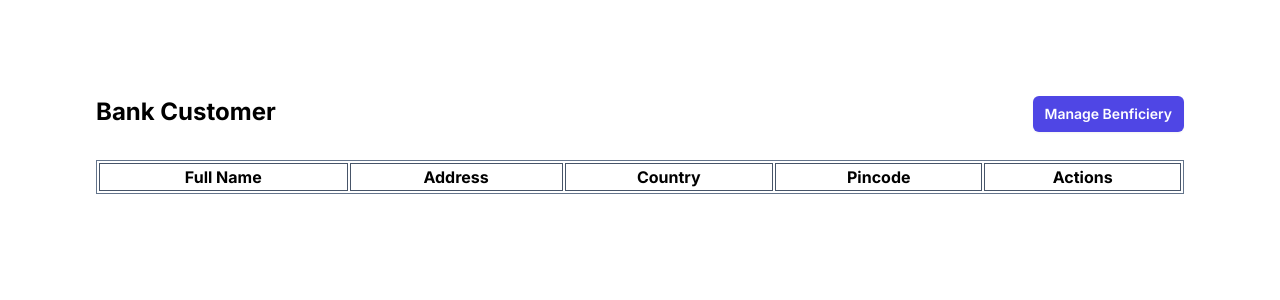
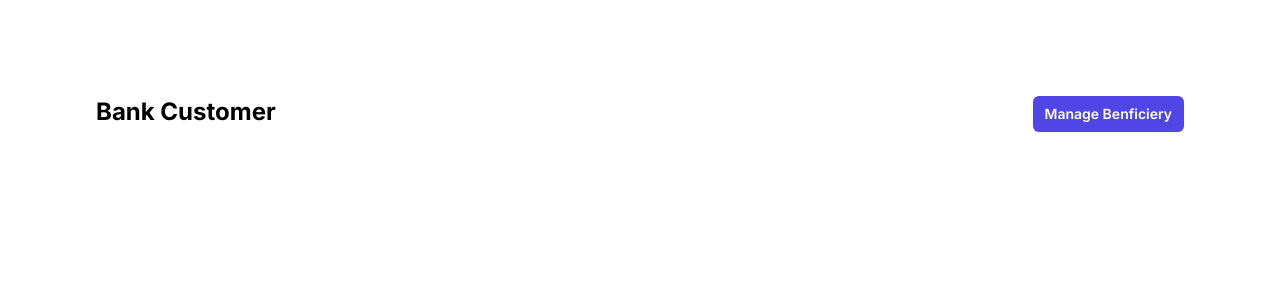
Before and after one commit to Rajkumarbitling/react-redux-form, a Next.js app: page / in a window 1280 px wide. Shown: the top 300 px of the page. Built offline with nearby package versions, Linux system fonts and the light colour scheme.

Commit message:
initial commit

```diff
--- a/app/page.js
+++ b/app/page.js
@@ -5,6 +5,7 @@ import { useRouter } from "next/navigation";
 import { deleteUser } from "@/lib/features/formSlice";
 import { confirmAlert } from "react-confirm-alert";
 import 'react-confirm-alert/src/react-confirm-alert.css';
+import Table from "@/components/Table";
 
 export default function Home() {
   const tableData = useSelector(state => state.form.value)
@@ -37,33 +38,11 @@ export default function Home() {
   }
   return (
     <>
-    <div>
-    <span className="text-2xl font-bold">Bank Customer</span>
-      <Link href="/form" className=" float-right rounded-md bg-indigo-600 px-3 py-2 text-sm font-semibold text-white shadow-sm hover:bg-indigo-500 focus-visible:outline focus-visible:outline-2 focus-visible:outline-offset-2 focus-visible:outline-indigo-600">Manage Benficiery</Link>
-    </div>
-      <table class="table-auto border-separate border border-slate-500 table w-full my-8">
-        <thead className="table-header-group">
-          <tr className="table-row text-center">
-            <th className="table-cell border border-slate-600">Full Name</th>
-            <th className="table-cell border border-slate-600">Address</th>
-            <th className="table-cell border border-slate-600">Country</th>
-            <th className="table-cell border border-slate-600">Pincode</th>
-            <th className="table-cell border border-slate-600" colSpan={2}>Actions</th>
-          </tr>
-        </thead>
-        <tbody className="table-row-group">
-          {tableData?.map((item, i) => (
-            <tr key={i} className="table-row text-center">
-              <td className="table-cell border border-slate-600">{item.fullName}</td>
-              <td className="table-cell border border-slate-600">{item.address}</td>
-              <td className="table-cell border border-slate-600">{item.country}</td>
-              <td className="table-cell border border-slate-600">{item.pincode}</td>
-              <td className="table-cell border border-slate-600"><button className="bg-indigo-600 text-white px-4 rounded-sm" onClick={onEdit} data-uid={item.uid}>Edit</button></td>
-              <td className="table-cell border border-slate-600"><button className="bg-red-600 text-white px-4 rounded-sm" onClick={onDelete} data-uid={item.uid}>Delete</button></td>
-            </tr>
-          ))}
-        </tbody>
-      </table>
+      <div>
+        <span className="text-2xl font-bold">Bank Customer</span>
+        <Link href="/form" className=" float-right rounded-md bg-indigo-600 px-3 py-2 text-sm font-semibold text-white shadow-sm hover:bg-indigo-500 focus-visible:outline focus-visible:outline-2 focus-visible:outline-offset-2 focus-visible:outline-indigo-600">Manage Benficiery</Link>
+      </div>
+      {tableData.length > 0 && <Table tableData={tableData} onDelete={onDelete} onEdit={onEdit} />}
     </>
   );
 }
--- a/components/Form.jsx
+++ b/components/Form.jsx
@@ -18,7 +18,7 @@ const Form = ({id}) => {
     let defaultValues = {
       fullName: "",
       address: "",
-      country: "India",
+      country: "",
       pincode: "",
     };
 
@@ -58,6 +58,10 @@ const Form = ({id}) => {
           ]
         });
       }
+    }
+
+    const handleCancel = () => {
+      router.back()
     }
 
     const getData = () => {
@@ -133,7 +137,7 @@ const Form = ({id}) => {
       </div>
     </div>
     <div className="mt-6 flex items-center justify-end gap-x-6">
-        <button type="button" className="text-sm font-semibold leading-6 text-gray-900">Cancel</button>
+        <button type="button" onClick={handleCancel} className="text-sm font-semibold leading-6 text-gray-900">Cancel</button>
         <button type="submit" className="rounded-md bg-indigo-600 px-3 py-2 text-sm font-semibold text-white shadow-sm hover:bg-indigo-500 focus-visible:outline focus-visible:outline-2 focus-visible:outline-offset-2 focus-visible:outline-indigo-600">Save</button>
     </div>
     </form>
--- /dev/null
+++ b/components/Table.jsx
@@ -0,0 +1,23 @@
+const Table = ({ tableData, onDelete, onEdit }) => {
+  return (
+    <table class="table-auto border-separate border border-slate-500 table w-full my-8">
+        <thead className="table-header-group">
+          <tr className="table-row text-center">
+            {Object?.keys(tableData?.[0]).slice(1).map((item, i) => <th key={i} className="table-cell border border-slate-600">{item.toUpperCase()}</th>)}
+            <th className="table-cell border border-slate-600" colSpan={2}>ACTIONS</th>
+          </tr>
+        </thead>
+        <tbody className="table-row-group">
+          {tableData?.map((item, i) => (
+            <tr key={i} className="table-row text-center">
+              {Object.values(item).slice(1).map((item, i) => <td key={i} className="table-cell border border-slate-600">{item}</td>)}
+              <td className="table-cell border border-slate-600"><button className="bg-indigo-600 text-white px-4 rounded-sm" onClick={onEdit} data-uid={item.uid}>Edit</button></td>
+              <td className="table-cell border border-slate-600"><button className="bg-red-600 text-white px-4 rounded-sm" onClick={onDelete} data-uid={item.uid}>Delete</button></td>
+            </tr>
+          ))}
+        </tbody>
+      </table>
+  )
+}
+
+export default Table
```
